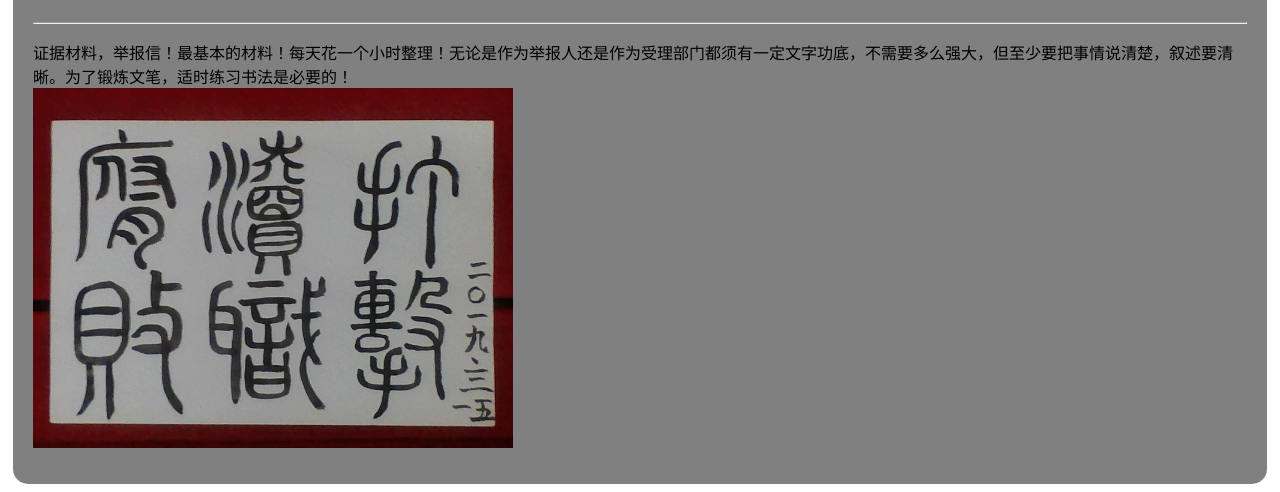
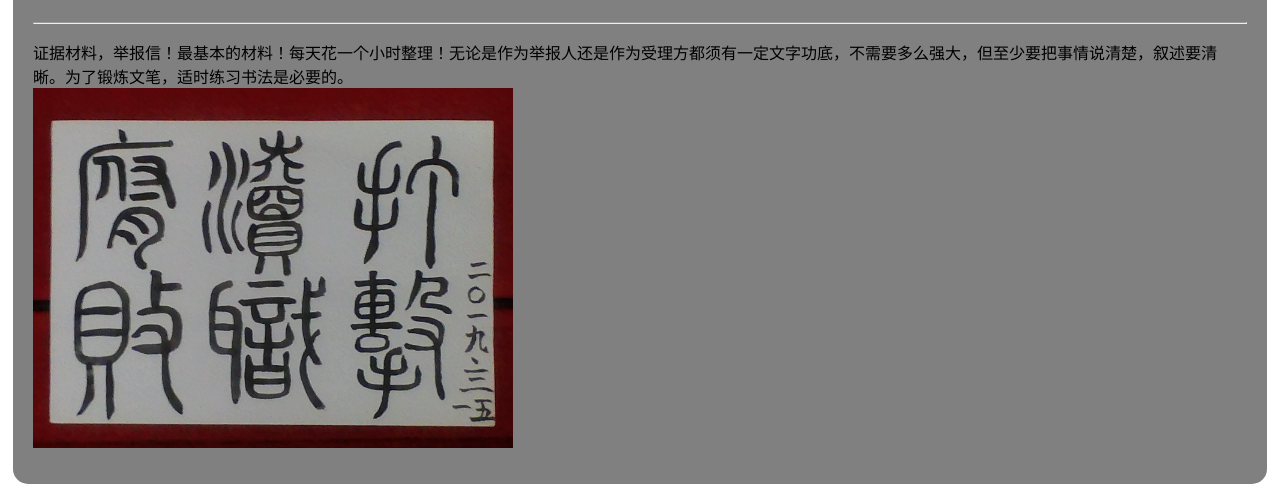
Before and after one commit to moviepatronus/official, a plain HTML site: page index.html in a window 1280 px wide. Shown: the part 538-1030 px from the top of the page. Drawn offline with Linux system fonts and the light colour scheme.

Commit message:
Update index.html

```diff
--- a/index.html
+++ b/index.html
@@ -1 +1 @@
-<html> <head> <meta charset="UTF-8"> <style type="text/css"> .mainpage{background-color:#ffffff;} .mm{font-size:24px; text-align:center; background-color:gray; padding:20px; margin-bottom:5px;} .top_area{background-color:#bdbdbd; width:100%; height:5px;margin-bottom:30px; } .article{background-color:gray; padding:20px;border-radius:15px;margin:5px;} .intro{text-align:left;} </style> </head> <body> <div class="mainpage"> <div class="mm"> <a href="index.html" alt="主页">主页</a> <a href="cases.html" alt="案例">案例</a> <a href="policies.html" alt="政策">政策</a> <a href="evironment.html" alt="环保">环保</a> <a href="abroard" alt="国外">国外</a> </div>  <div class="top_area"> </div> <hr /> <div class="intro"> 简介：既然关注了打击渎职腐败，也就不能对世界任何一个角落的受害人隔岸观火， 这里将关注世界各地的渎职腐败案件，以及环境污染问题。 哪里有冤屈，哪里有罪恶，哪里就应该有正义的力量！世界各地的其它案件， 也必有值得我们借鉴之处。 </div> <hr /> <br> <div class="article"> <h1>打击渎职腐败宣誓</h1> <hr /> <p>我宣誓，我将把人生的首要目标定为打击渎职腐败！ 如果遇到违法犯罪分子或者渎职腐败人员不敢举报的， 就是胆小、可耻懦夫！如果打击违法犯罪、打击渎职腐败 不成功，就绝不贪图世间的安逸！拒绝一切消遣娱乐活动！</p> </div> <hr /> <div class="article"> <h1>勇往直前，做好打击渎职腐败的每一个准备动作</h1> <hr /> <p> 证据材料，举报信！最基本的材料！每天花一个小时整理！无论是作为举报人还是作为受理部门都须有一定文字功底，不需要多么强大，但至少要把事情说清楚，叙述要清晰。为了锻炼文笔，适时练习书法是必要的！<br><img src="shufa20190315.jpg" width="480"></p> </div> </div> </body> </html>
+<html> <head> <meta charset="UTF-8"> <style type="text/css"> .mainpage{background-color:#ffffff;} .mm{font-size:24px; text-align:center; background-color:gray; padding:20px; margin-bottom:5px;} .top_area{background-color:#bdbdbd; width:100%; height:5px;margin-bottom:30px; } .article{background-color:gray; padding:20px;border-radius:15px;margin:5px;} .intro{text-align:left;} </style> </head> <body> <div class="mainpage"> <div class="mm"> <a href="index.html" alt="主页">主页</a> <a href="cases.html" alt="案例">案例</a> <a href="policies.html" alt="政策">政策</a> <a href="evironment.html" alt="环保">环保</a> <a href="abroard" alt="国外">国外</a> </div>  <div class="top_area"> </div> <hr /> <div class="intro"> 简介：既然关注了打击渎职腐败，也就不能对世界任何一个角落的受害人隔岸观火， 这里将关注世界各地的渎职腐败案件，以及环境污染问题。 哪里有冤屈，哪里有罪恶，哪里就应该有正义的力量！世界各地的其它案件， 也必有值得我们借鉴之处。 </div> <hr /> <br> <div class="article"> <h1>打击渎职腐败宣誓</h1> <hr /> <p>我宣誓，我将把人生的首要目标定为打击渎职腐败！ 如果遇到违法犯罪分子或者渎职腐败人员不敢举报的， 就是胆小、可耻懦夫！如果打击违法犯罪、打击渎职腐败 不成功，就绝不贪图世间的安逸！拒绝一切消遣娱乐活动！</p> </div> <hr /> <div class="article"> <h1>勇往直前，做好打击渎职腐败的每一个准备动作</h1> <hr /> <p> 证据材料，举报信！最基本的材料！每天花一个小时整理！无论是作为举报人还是作为受理方都须有一定文字功底，不需要多么强大，但至少要把事情说清楚，叙述要清晰。为了锻炼文笔，适时练习书法是必要的。<br><img src="shufa20190315.jpg" width="480"></p> </div> </div> </body> </html>
```
